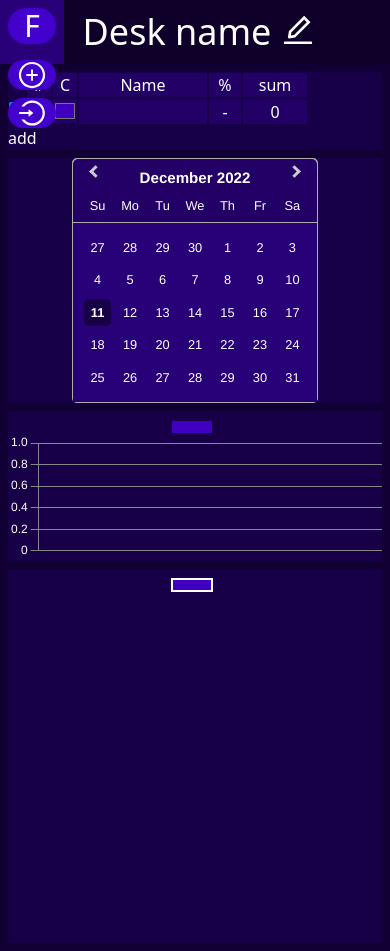
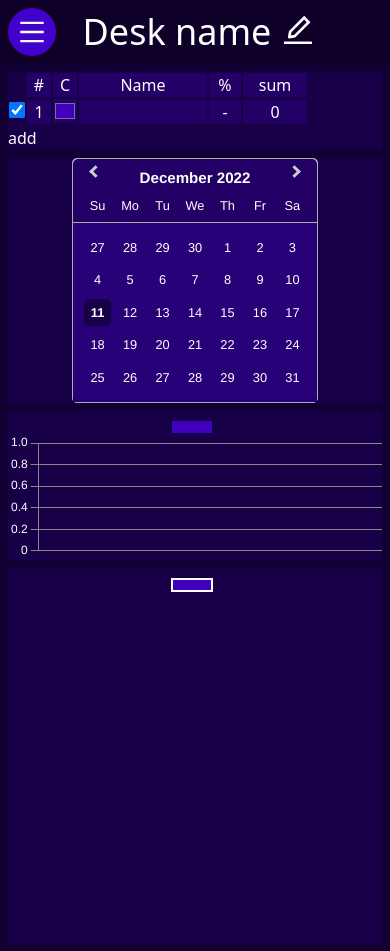
Before and after one commit to Slantl/chart-desk, a React (Vite) app: page / in a window 390 px wide. Built offline with nearby package versions, Linux system fonts and the light colour scheme.

Commit message:
SideBar in process

```diff
--- a/src/components/Desk.tsx
+++ b/src/components/Desk.tsx
@@ -1,7 +1,6 @@
 import { FC, useEffect, useState } from "react"
 import { BarChart } from "./DeskComponents/BarChart"
 import { DataTable } from "./DeskComponents/DataTable"
-import { PeriodForm } from "./DeskComponents/PeriodForm"
 import { PieChart } from "./DeskComponents/PieChart"
 import { CalendarForm } from "./DeskComponents/CalendarForm"
 
--- a/src/components/Header.tsx
+++ b/src/components/Header.tsx
@@ -18,7 +18,7 @@ export const Header = () => {
     return (
         <header className="flex bg-black bg-opacity-20 h-16 items-center justify-center">
             <form className="flex w-fit">
-                <input ref={dnRef} id="dn" className="w-min bg-transparent text-center text-4xl" type="text" autoComplete="off" value={deskName} onChange={set} />
+                <input ref={dnRef} id="dn" className="w-min bg-transparent text-center text-4xl" type="text" autoComplete="off" maxLength={20} value={deskName} onChange={set} />
                 <label htmlFor="dn"><AiOutlineEdit className="text-4xl end"/></label>
             </form>
         </header>
--- a/src/components/SideBar.tsx
+++ b/src/components/SideBar.tsx
@@ -1,12 +1,40 @@
-import { FC } from "react"
-import { AiOutlineLogin, AiOutlinePlusCircle } from "react-icons/ai";
+import { FC, useRef } from "react"
+import { AiOutlineLogin, AiOutlineMenu, AiOutlinePlusCircle } from "react-icons/ai";
 
 export const SideBar: FC = () => {
+    const navRef = useRef<HTMLElement>(null)
+    const side = () => {
+        if (navRef.current === null) return
+        let nc = navRef.current
+        let temp = nc.classList.toString().split(" ")
+        if (nc.classList.contains("bg-transparent")) {
+            temp[0] = "bg-primary2"
+            for (let i in nc.children) {
+                if (i === "length") break
+                if (nc.children[i].classList.contains("md:hidden")) continue
+                let v = nc.children[i].classList.toString().split(" ")
+                v[0] = "flex"
+                nc.children[i].className = v.join(" ")
+            }
+            nc.className = temp.join(" ")
+        } else {
+            temp[0] = "bg-transparent"
+            for (let i in nc.children) {
+                if (i === "length") break
+                if (nc.children[i].classList.contains("md:hidden")) continue
+                let v = nc.children[i].classList.toString().split(" ")
+                v[0] = "hidden"
+                nc.children[i].className = v.join(" ")
+            }
+            nc.className = temp.join(" ")
+        }
+    }
     return (
-        <nav className="flex flex-col bg-primary2 w-16 fixed h-16 md:h-screen z-10 items-center">
-            <div className="sideIcon font-normal text-3xl">F</div>
-            <div className="sideIcon"><AiOutlinePlusCircle /></div>
-            <div className="mt-auto sideIcon"><AiOutlineLogin /></div>
+        <nav ref={navRef} className="bg-transparent flex flex-col md:bg-primary2 w-16 fixed h-screen md:h-screen z-10 transition-transform items-center">
+            <div className="fixed sideIcon md:hidden" onClick={side}><AiOutlineMenu /></div>
+            <div className="hidden sideIcon font-normal text-3xl md:flex">F</div>
+            <div className="hidden sideIcon md:flex"><AiOutlinePlusCircle /></div>
+            <div className="hidden mt-auto sideIcon md:flex"><AiOutlineLogin /></div>
         </nav>
     )
 }
```
